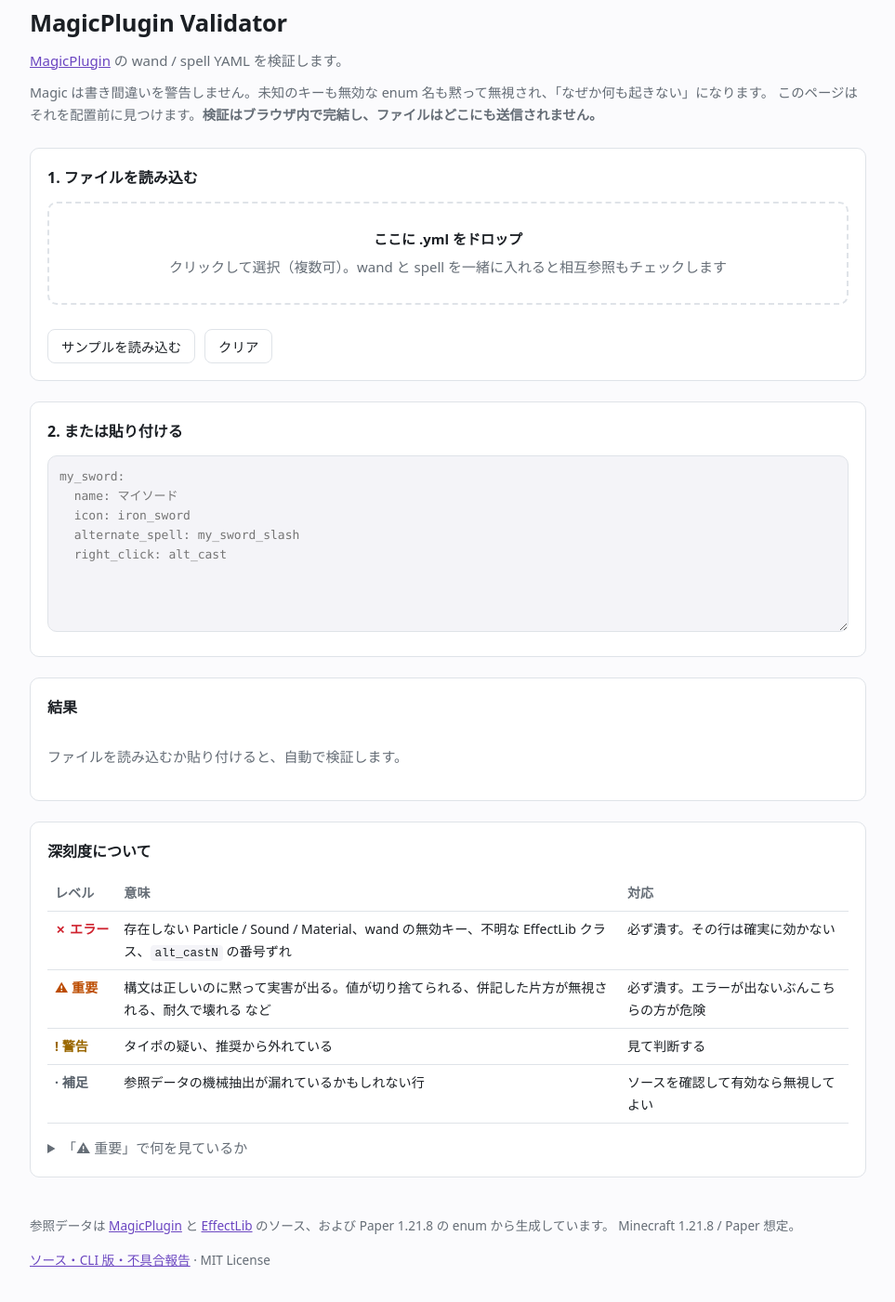
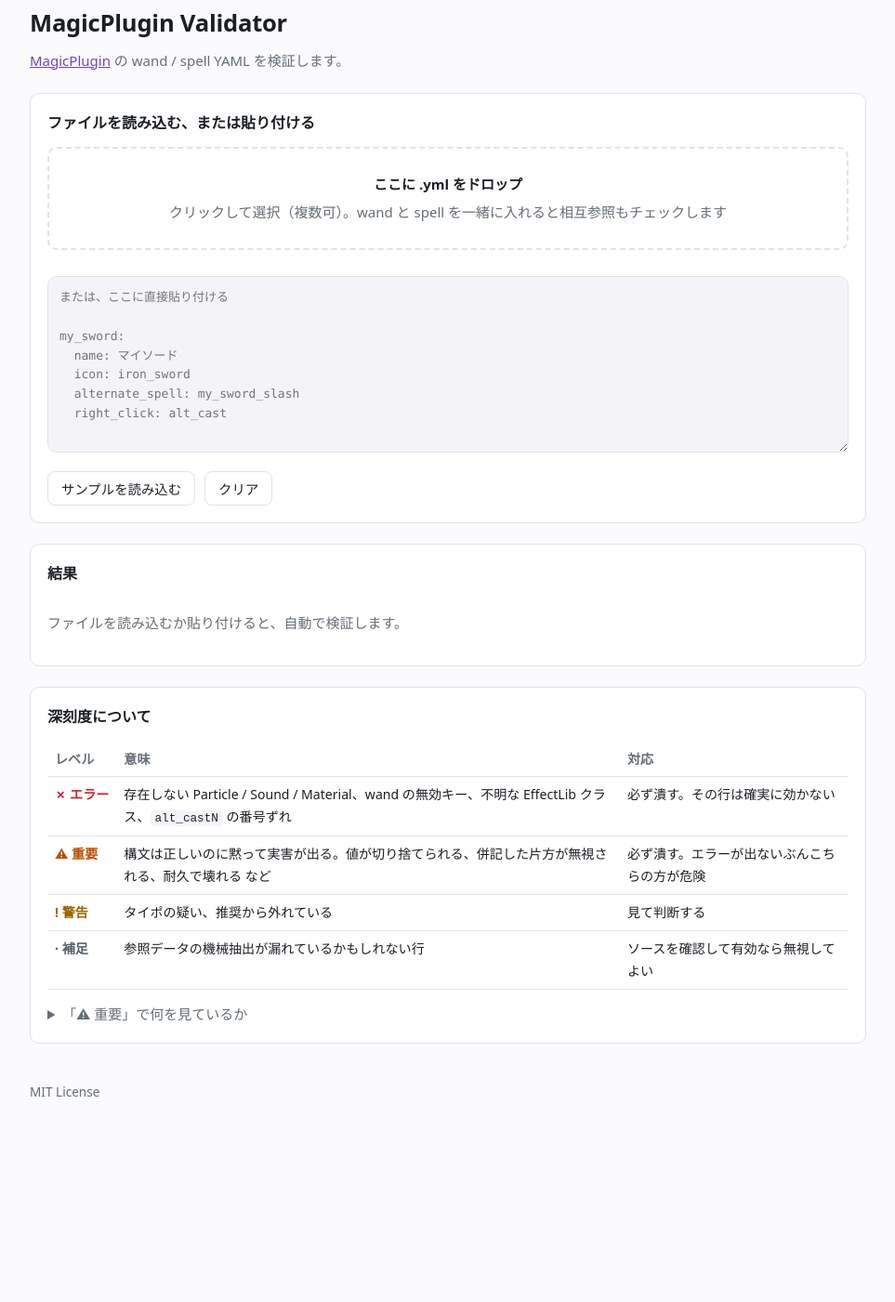
Before and after one commit to jintajinta/MagicPlugin-Validator, a website: page index.html in a window 1280 px wide. Shown: the part 29-1430 px from the top of the page at 93% size, without its empty margins (158-1121 px from the left). After the commit the page ends 1309 px from the top, so only its background shows below. Drawn offline with Linux system fonts and the light colour scheme.

Commit message:
入力欄を1つのパネルにまとめ、説明文を削る
ファイル読み込みと貼り付けを別セクションに分けていたが、どちらも同じ
「検証したいものを渡す」操作なので1つの枠に縦に並べた。
あわせて冒頭の説明文とフッターの出典・リンクを削除。

```diff
--- a/index.html
+++ b/index.html
@@ -52,7 +52,6 @@
 .wrap { max-width: 940px; margin: 0 auto; padding: 32px 20px 80px; }
 header h1 { font-size: 1.6rem; margin: 0 0 6px; letter-spacing: -0.01em; }
 header p { margin: 0; color: var(--muted); }
-header .sub { font-size: 0.9rem; margin-top: 10px; }
 a { color: var(--accent); }
 
 .panel {
@@ -91,7 +90,7 @@
 .files button:hover { background: var(--border); color: var(--text); }
 
 textarea {
-  width: 100%; min-height: 190px; resize: vertical;
+  width: 100%; min-height: 190px; resize: vertical; margin-top: 14px;
   background: var(--code); color: var(--text);
   border: 1px solid var(--border); border-radius: var(--radius);
   padding: 12px; font-family: ui-monospace, SFMono-Regular, Menlo, Consolas, monospace;
@@ -163,14 +162,10 @@
 <header>
   <h1>MagicPlugin Validator</h1>
   <p><a href="https://github.com/elBukkit/MagicPlugin">MagicPlugin</a> の wand / spell YAML を検証します。</p>
-  <p class="sub">
-    Magic は書き間違いを警告しません。未知のキーも無効な enum 名も黙って無視され、「なぜか何も起きない」になります。
-    このページはそれを配置前に見つけます。<strong>検証はブラウザ内で完結し、ファイルはどこにも送信されません。</strong>
-  </p>
 </header>
 
 <section class="panel">
-  <h2>1. ファイルを読み込む</h2>
+  <h2>ファイルを読み込む、または貼り付ける</h2>
   <label id="drop" for="picker">
     <strong>ここに .yml をドロップ</strong>
     クリックして選択（複数可）。wand と spell を一緒に入れると相互参照もチェックします
@@ -178,15 +173,12 @@
   </label>
   <ul class="files" id="filelist"></ul>
 
+  <textarea id="paste" spellcheck="false" placeholder="または、ここに直接貼り付ける&#10;&#10;my_sword:&#10;  name: マイソード&#10;  icon: iron_sword&#10;  alternate_spell: my_sword_slash&#10;  right_click: alt_cast&#10;"></textarea>
+
   <div class="row">
     <button class="btn" id="sample">サンプルを読み込む</button>
     <button class="btn" id="clear">クリア</button>
   </div>
-</section>
-
-<section class="panel">
-  <h2>2. または貼り付ける</h2>
-  <textarea id="paste" spellcheck="false" placeholder="my_sword:&#10;  name: マイソード&#10;  icon: iron_sword&#10;  alternate_spell: my_sword_slash&#10;  right_click: alt_cast&#10;"></textarea>
 </section>
 
 <section class="panel">
@@ -231,15 +223,7 @@
 </section>
 
 <footer>
-  <p>
-    参照データは <a href="https://github.com/elBukkit/MagicPlugin">MagicPlugin</a> と
-    <a href="https://github.com/Slikey/EffectLib">EffectLib</a> のソース、および Paper 1.21.8 の enum から生成しています。
-    Minecraft 1.21.8 / Paper 想定。
-  </p>
-  <p>
-    <a href="https://github.com/jintajinta/MagicPlugin-Validator">ソース・CLI 版・不具合報告</a> ·
-    MIT License
-  </p>
+  <p>MIT License</p>
 </footer>
 
 </div>
```
